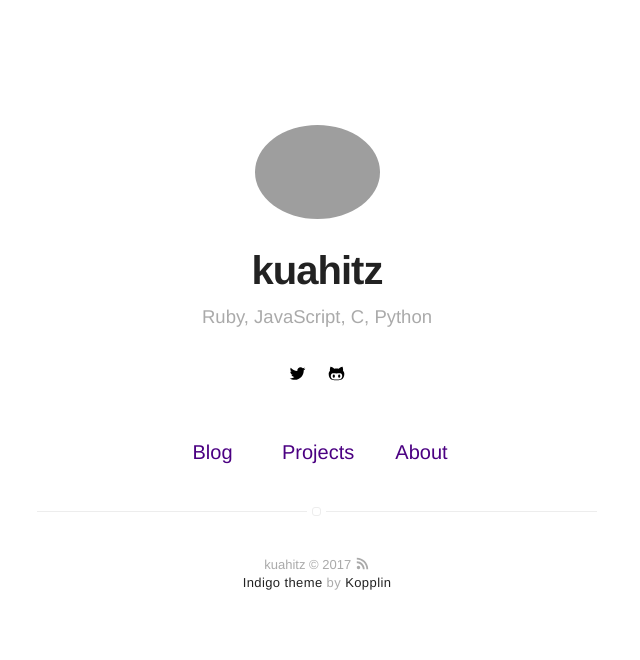
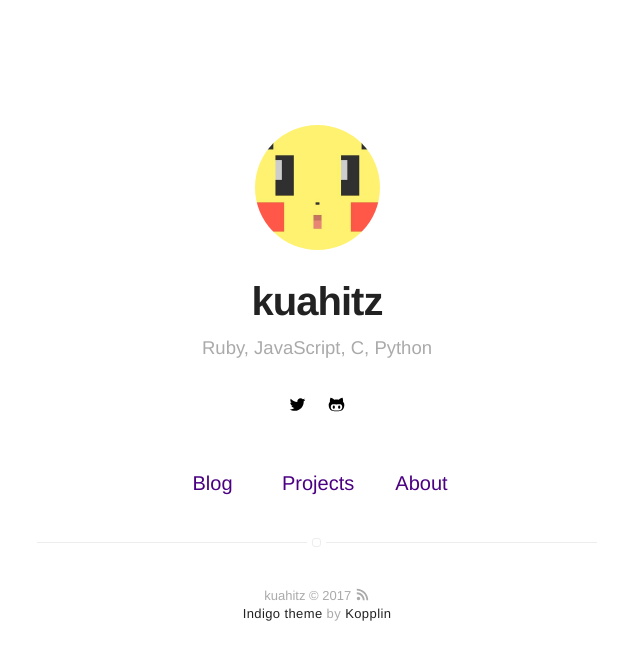
Before and after one commit to kuahitz/kuahitz.github.io, a Jekyll site: the page built from index.html, in a window 1280 px wide. Shown: the top 660 px of the page, without its empty margins (323-963 px from the left). Built offline with Jekyll 4.4.1, drawn with Linux system fonts in a browser that asks for light colours.

Commit message:
fix image path

```diff
--- a/_config.yml
+++ b/_config.yml
@@ -8,7 +8,7 @@ description: kuahitz のコード置き場
 # if it's an external image, update below for true
 # better with square images
 external-image: false
-picture: assets/images/profile.png
+picture: assets/images/profile.jpg
 
 # If you want to include your resume, set to true
 # and specify source (external or local).
@@ -57,7 +57,7 @@ authors:
         name: kuahitz
         bio: Ruby, JavaScript, C, Python
         external-image: false
-        picture: assets/images/profile.png
+        picture: assets/images/profile.jpg
         twitter: kuahitz
 
 # do you want a larger site? change the option below
```
Also changed, not shown: assets/images/profile.jpg (renamed from assets/images/profile.jpeg).
